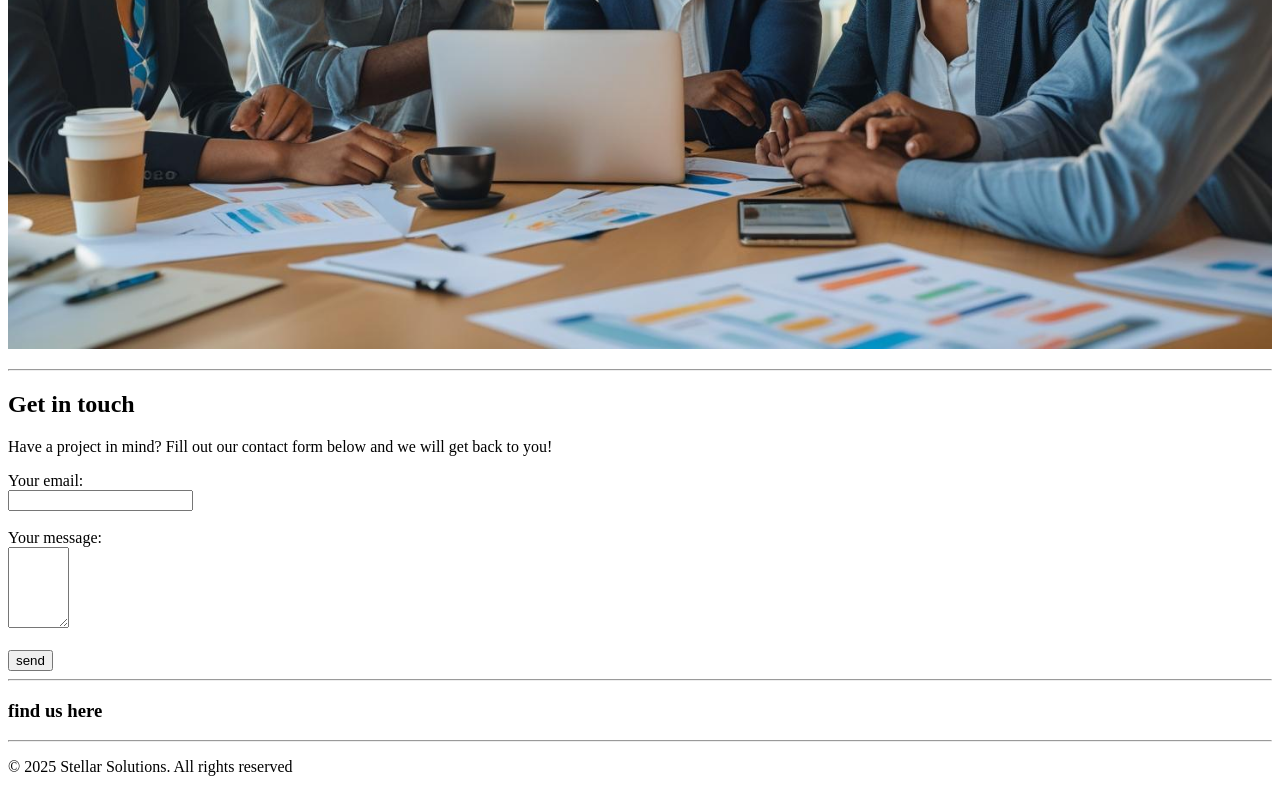
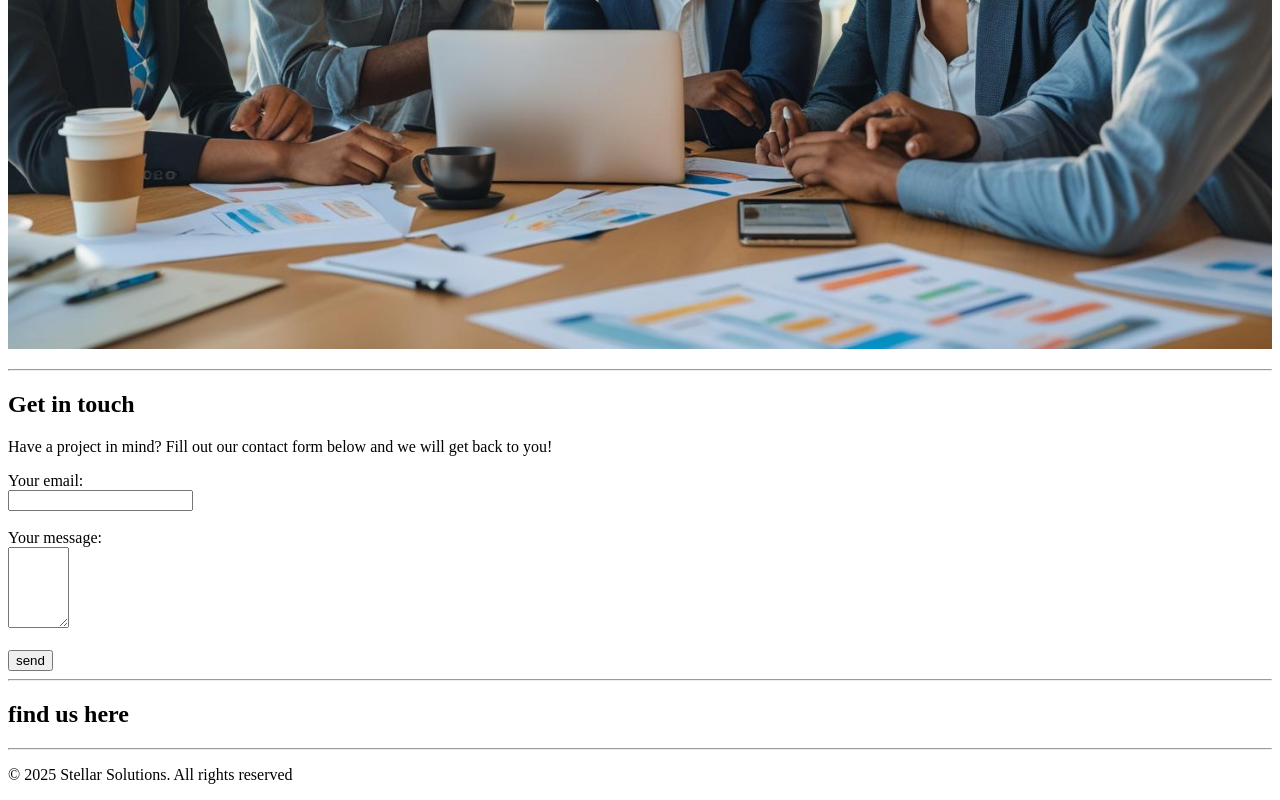
Before and after one commit to teejaynemy07/StellarSolution, a plain HTML site: page index.html in a window 1280 px wide. Shown: the part 540-1340 px from the top of the page. Drawn offline with Linux system fonts and the light colour scheme.

Commit message:
update
update added

```diff
--- a/index.html
+++ b/index.html
@@ -54,7 +54,7 @@
 <hr>
 
 <!--Iframe for maps-->
-<h3>find us here</h3>
+<h2>find us here</h2>
 <iframes
 id="location map"
 src="https://www.google.com/maps/place/The+IIE's+Varsity+College+-+Pietermaritzburg/@-29.6344953,30.3459443,13z/data=!4m6!3m5!1s0x1ef6bc4f1e7c8603:0x6f24436d4e06e7dc!8m2!3d-29.6120624!4d30.4058914!16s%2Fg%2F1td3btwg?entry=ttu&g_ep=EgoyMDI1MDgxMy4wIKXMDSoASAFQAw%3D%3D"
```
